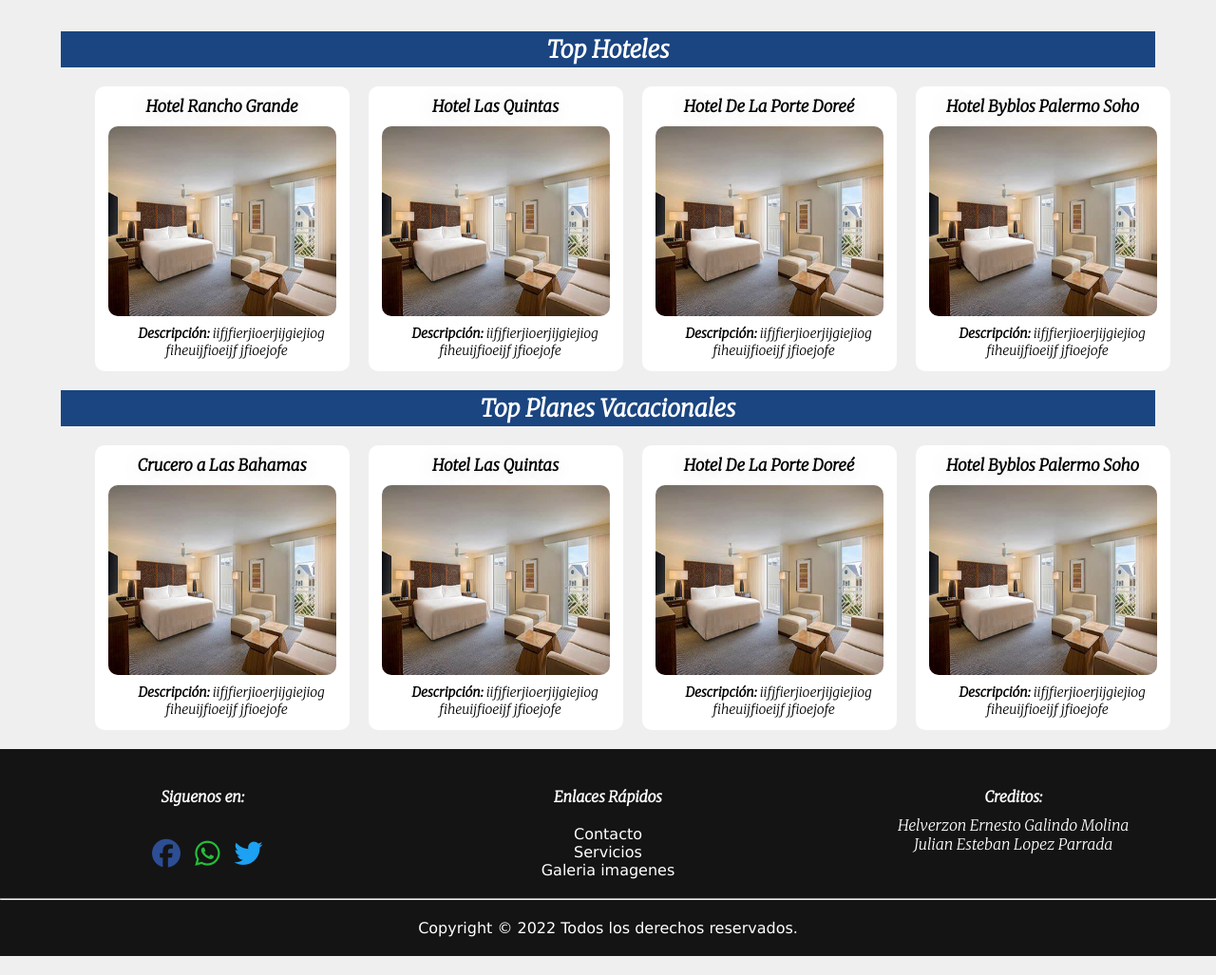
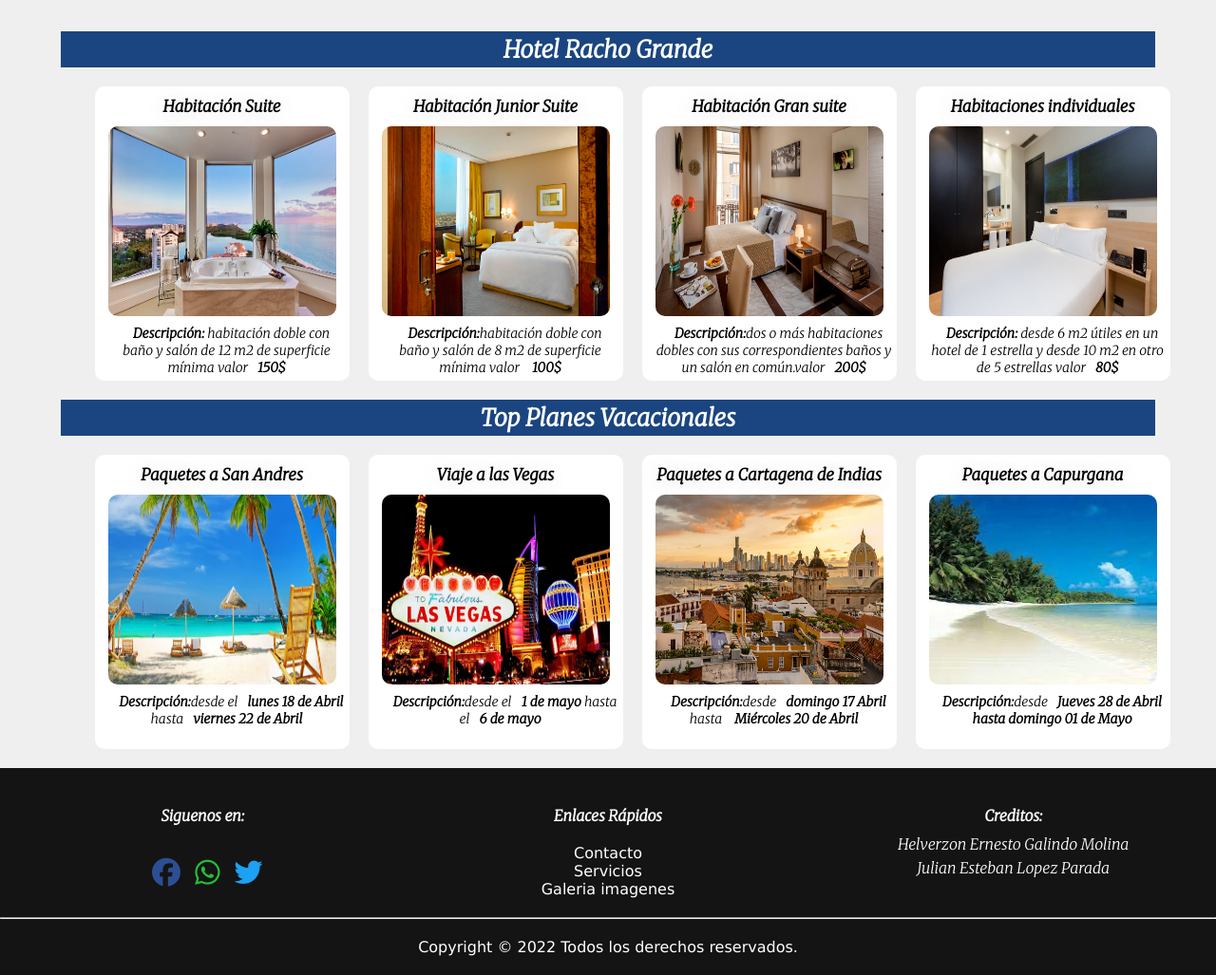
Before and after one commit to ErnestoMolina/Hotelera_Luna_Azul, a plain HTML site: page html/galeria.html in a window 1280 px wide. Shown: the part 620-1647 px from the top of the page at 95% size. Drawn offline with Linux system fonts and the light colour scheme.

Commit message:
actualizacion

```diff
--- a/css/galeria.css
+++ b/css/galeria.css
@@ -300,7 +300,7 @@ body {
 }
 .hoteles{
     width: 270px;
-    height: 300px;
+    height: 310px;
     margin: 10px;
     border-radius: 10px;
     background-color: white;
@@ -332,6 +332,8 @@ body {
     padding-top: 5px;
     transition-timing-function: linear;
     transition-duration: 1s;
+    margin-bottom:5px;
+    text-align: center;
 
 }
 
@@ -434,3 +436,8 @@ footer h4{
 {
     color: #fff;
 }
+p{ text-align: center;
+margin-bottom: 5px;
+margin-left: 5px;
+margin-right: 5px;
+}
--- a/css/index.css
+++ b/css/index.css
@@ -144,6 +144,8 @@ h6{
     margin-left:2px;
     color:white;
 }
+
+
 .cont-opciones{
     width:95%;
     margin-left:3.2%;
--- a/css/servicios.css
+++ b/css/servicios.css
@@ -113,7 +113,7 @@ h6{
     width:200px;
     height:30px;
     margin-top: 5px;
-    margin-left:270px;
+    margin-left:260px;
     border-radius:6px;
     border:0px;
     padding-left: 15px;
--- a/html/galeria.html
+++ b/html/galeria.html
@@ -20,20 +20,19 @@
             <h6 style="font-family: 'League Spartan', sans-serif; font-family: 'Merriweather', serif;">Hotelera Luna Azul</h6>
         </div>
         <div class="contenedor_menu">
-            <div class="contenedor_menu">
             <div class="menu">
                 <nav>
                 <ul>
-                        <li><a href="/html/index.html">Bienvenida</a></li>
+                    <li><a href="index.html">Bienvenida</a></li>
                     <li><a href="#">Identidad Corporativa</a>
                         <ul>
-                                <li><a href="/html/mision.html">Visión y Misión</a></li>
-                                <li><a href="/html/quienes_somos.html">Quienes somos</a></li>
+                            <li><a href="mision.html">Visión y Misión</a></li>
+                            <li><a href="quienes somos.html">Quienes somos</a></li>
                         </ul>
                 </li>
-                        <li><a href="/html/servicios.html">Servicios</a></li>
-                        <li><a href="/html/galeria.html">Galeria De Imagenes</a></li>
-                        <li><a href="/html/contacto.html">Contacto</a></li>
+                    <li><a href="servicios.html">Servicios</a></li>
+                    <li><a href="Galeria.html">Galeria De Imagenes</a></li>
+                    <li><a href="contacto.html">Contacto</a></li>
 
                 </ul>
                 </nav>
@@ -60,36 +59,35 @@
 
 
     <div class="cont-texto">
-        <h3 class="titulo2">Top Hoteles</h3>
+        <h3 class="titulo2">Hotel Racho Grande</h3>
     </div>
 
     <div class="cont-opciones">
         <div class="hoteles">
-            <h3>Hotel Rancho Grande</h3>
-            <img src="imagenes/hoteles.jpg" >
-            <p><b>Descripción:</b> iifjfierjioerjijgiejiog
-                fiheuijfioeijf jfioejofe
+            <h3>Habitación Suite</h3>
+            <img src="imagenes/habitacion suite.jpg" >
+            <p><b>Descripción:</b> habitación doble con baño y salón de 12 m2 de superficie mínima
+                valor<b>150$ </b>
             </p>
         </div>
         <div class="hoteles">
-            <h3>Hotel Las Quintas</h3>
-            <img src="imagenes/hoteles.jpg" >
-            <p><b>Descripción:</b> iifjfierjioerjijgiejiog
-                fiheuijfioeijf jfioejofe
+            <h3>Habitación Junior Suite</h3>
+            <img src="imagenes/habitacion junior.jpg" >
+            <p><b>Descripción:</b>habitación doble con baño y salón de 8 m2 de superficie mínima
+                valor <b>100$ </b>
             </p>
         </div>
         <div class="hoteles">
-            <h3>Hotel De La Porte Doreé </h3>
-            <img src="imagenes/hoteles.jpg" >
-            <p><b>Descripción:</b> iifjfierjioerjijgiejiog
-                fiheuijfioeijf jfioejofe
-            </p>
+            <h3>Habitación Gran suite </h3>
+            <img src="imagenes/habitacion gran.jpg" >
+            <p><b>Descripción:</b>dos o más habitaciones dobles con sus correspondientes baños y un salón en común.valor<b>200$</b></p>
         </div>
         <div class="hoteles">
-            <h3>Hotel Byblos Palermo Soho</h3>
-            <img src="imagenes/hoteles.jpg" >
-            <p><b>Descripción:</b> iifjfierjioerjijgiejiog
-                fiheuijfioeijf jfioejofe
+            <h3>Habitaciones individuales</h3>
+            <img src="imagenes/habitacion individual.jpg" >
+            <p><b>Descripción:</b > desde 6 m2 útiles en un hotel de 1 estrella y desde 10 m2 en otro de 5 estrellas
+                valor<b>80$ </b>
+
             </p>
         </div>
     </div>
@@ -101,31 +99,27 @@
 
     <div class="cont-opciones">
         <div class="hoteles">
-            <h3>Crucero a Las Bahamas</h3>
-            <img src="imagenes/hoteles.jpg" >
-            <p><b>Descripción:</b> iifjfierjioerjijgiejiog
-                fiheuijfioeijf jfioejofe
+            <h3>Paquetes a San Andres</h3>
+            <img src="imagenes/san andres.jpg" >
+            <p><b>Descripción:</b>desde el<b>lunes 18 de Abril </b> hasta<b>viernes 22 de Abril</b>
+        </div>
+        <div class="hoteles">
+            <h3>Viaje a las Vegas</h3>
+            <img src="imagenes/las vegas.jpg" >
+            <p><b>Descripción:</b>desde el<b>1 de mayo </b>hasta el<b>6 de mayo</b>
             </p>
         </div>
         <div class="hoteles">
-            <h3>Hotel Las Quintas</h3>
-            <img src="imagenes/hoteles.jpg" >
-            <p><b>Descripción:</b> iifjfierjioerjijgiejiog
-                fiheuijfioeijf jfioejofe
+            <h3>Paquetes a Cartagena de Indias</h3>
+            <img src="imagenes/cartagena de indias.jpg" >
+            <p><b>Descripción:</b>desde<b>domingo 17 Abril </b>hasta <b>Miércoles 20 de Abril </b>
             </p>
         </div>
         <div class="hoteles">
-            <h3>Hotel De La Porte Doreé </h3>
-            <img src="imagenes/hoteles.jpg" >
-            <p><b>Descripción:</b> iifjfierjioerjijgiejiog
-                fiheuijfioeijf jfioejofe
-            </p>
-        </div>
-        <div class="hoteles">
-            <h3>Hotel Byblos Palermo Soho</h3>
-            <img src="imagenes/hoteles.jpg" >
-            <p><b>Descripción:</b> iifjfierjioerjijgiejiog
-                fiheuijfioeijf jfioejofe
+            <h3>Paquetes a Capurgana</h3>
+            <img src="imagenes/capurgana.jpg" >
+            <p><b>Descripción:</b>desde<b>Jueves 28 de  Abril</b>
+                <b>hasta domingo 01 de Mayo</b>
             </p>
         </div>
     </div>
@@ -172,7 +166,7 @@
                     <h4>Creditos:</h4>
                     <div class="cont-creditos">
                         <p>Helverzon Ernesto Galindo Molina</p>
-                        <p>Julian Esteban Lopez Parrada</p>
+                        <p>Julian Esteban Lopez Parada</p>
                     </div>
             </div>
         </div>
```
Also changed, not shown: html/contacto.html (+6 -6 lines), html/mision.html (+6 -6 lines), html/quienes_somos.html (+6 -6 lines), html/servicios.html (+7 -7 lines), index.html (+14 -14 lines), html/imagenes/capurgana.jpg (added), html/imagenes/cartagena de indias.jpg (added), html/imagenes/habitacion gran.jpg (added), html/imagenes/habitacion individual.jpg (added), html/imagenes/habitacion junior.jpg (added), html/imagenes/habitacion suite.jpg (added), html/imagenes/las vegas.jpg (added), html/imagenes/san andres.jpg (added). Lines whose indentation alone changed are shown as unchanged.
